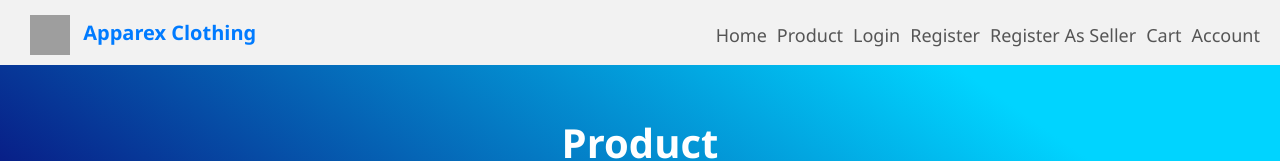
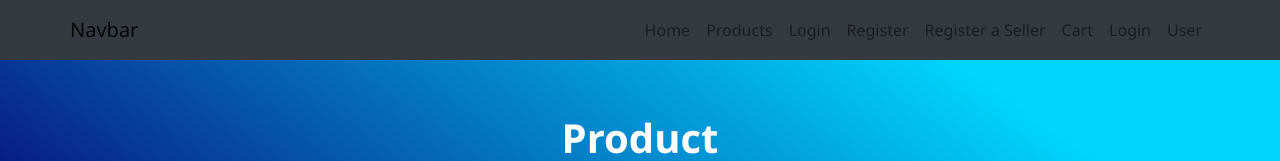
Before and after one commit to Ashen-Shaminda/ecom-app, a React (Create React App) app in the folder frontend/: page / in a window 1280 px wide. Shown: the top 161 px of the page. Built offline with nearby package versions, Linux system fonts and the light colour scheme; no server answers; grey boxes are pictures that could not be loaded.

Commit message:
Added react bootstrap and navbar.

```diff
--- a/frontend/package.json
+++ b/frontend/package.json
@@ -7,7 +7,9 @@
     "@testing-library/react": "^13.4.0",
     "@testing-library/user-event": "^13.5.0",
     "axios": "^1.4.0",
+    "bootstrap": "^4.6.0",
     "react": "^18.2.0",
+    "react-bootstrap": "^2.9.2",
     "react-dom": "^18.2.0",
     "react-router-dom": "^6.11.1",
     "react-scripts": "5.0.1",
--- a/frontend/src/navbar.jsx
+++ b/frontend/src/navbar.jsx
@@ -1,67 +1,27 @@
-import React, { Component } from "react";
+import Container from "react-bootstrap/Container";
+import Nav from "react-bootstrap/Nav";
+import Navbar from "react-bootstrap/Navbar";
 
-const styles = {
-  background:
-    "linear-gradient(35deg, rgba(27,22,108,1) 0%, rgba(9,9,121,1) 0%, rgba(0,212,255,1) 79%)",
-};
+function reusableNavbar() {
+  return (
+    <>
+      <Navbar bg="dark" data-bs-theme="dark">
+        <Container>
+          <Navbar.Brand href="/">Navbar</Navbar.Brand>
+          <Nav className="me-auto">
+            <Nav.Link href="/">Home</Nav.Link>
+            <Nav.Link href="/products">Products</Nav.Link>
+            <Nav.Link href="/login">Login</Nav.Link>
+            <Nav.Link href="/register">Register</Nav.Link>
+            <Nav.Link href="/seller">Register a Seller</Nav.Link>
+            <Nav.Link href="/products/cart">Cart</Nav.Link>
+            <Nav.Link href="/login">Login</Nav.Link>
+            <Nav.Link href="/user">User</Nav.Link>
+          </Nav>
+        </Container>
+      </Navbar>
+    </>
+  );
+}
 
-export default class NavBar extends Component {
-  render() {
-    return (
-      <div style={styles}>
-        <nav className="navbar" style={{ height: "65px" }}>
-          <a class="navbar-brand" href="#">
-            <img
-              style={{ marginLeft: "20px" }}
-              src="https://icon-library.com/images/e-commerce-icon-png/e-commerce-icon-png-17.jpg"
-              width="40"
-              height="40"
-              alt=""
-            />
-            <span className="ml-2">
-              {" "}
-              <b> Apparex Clothing </b>
-            </span>
-          </a>
-          <ul>
-            <li>
-              <a href="/" style={{ fontSize: "18px" }}>
-                Home
-              </a>
-            </li>
-            <li>
-              <a href="/products" style={{ fontSize: "18px" }}>
-                Product
-              </a>
-            </li>
-            <li>
-              <a href="/login" style={{ fontSize: "18px" }}>
-                Login
-              </a>
-            </li>
-            <li>
-              <a href="/register" style={{ fontSize: "18px" }}>
-                Register
-              </a>
-            </li>
-            <li>
-              <a href="/Seller" style={{ fontSize: "18px" }}>
-                Register As Seller
-              </a>
-            </li>
-            <li>
-              <a href="/products/cart" style={{ fontSize: "18px" }}>
-                Cart
-              </a>
-            </li>
-            <li>
-              <a href="/user" style={{ fontSize: "18px" }}>
-                Account
-              </a>
-            </li>
-          </ul>
-        </nav>
-      </div>
-    );
-  }
-}
+export default reusableNavbar;
```
Also changed, not shown: 1 other file (tests, documents, lock files or other folders).
